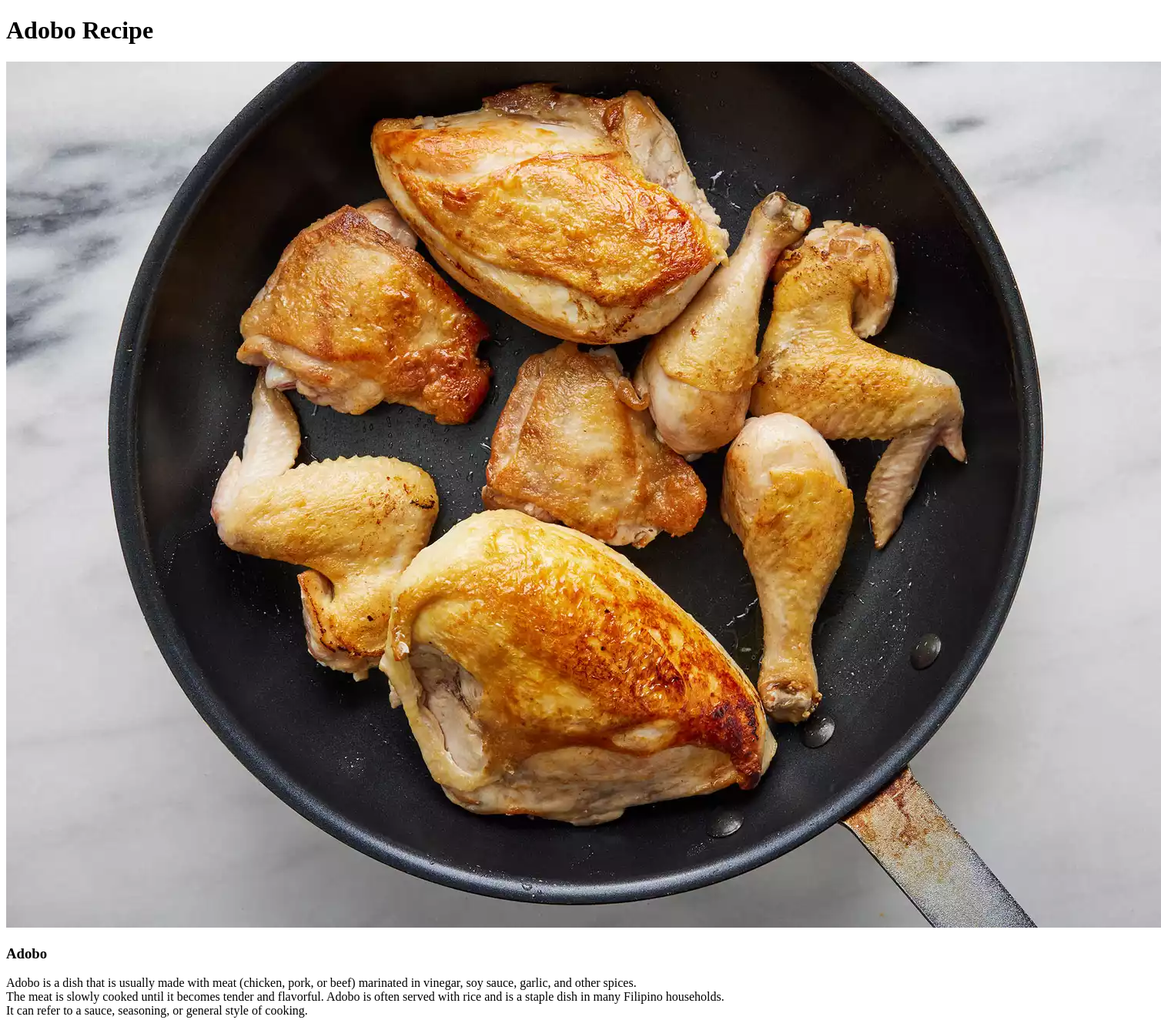
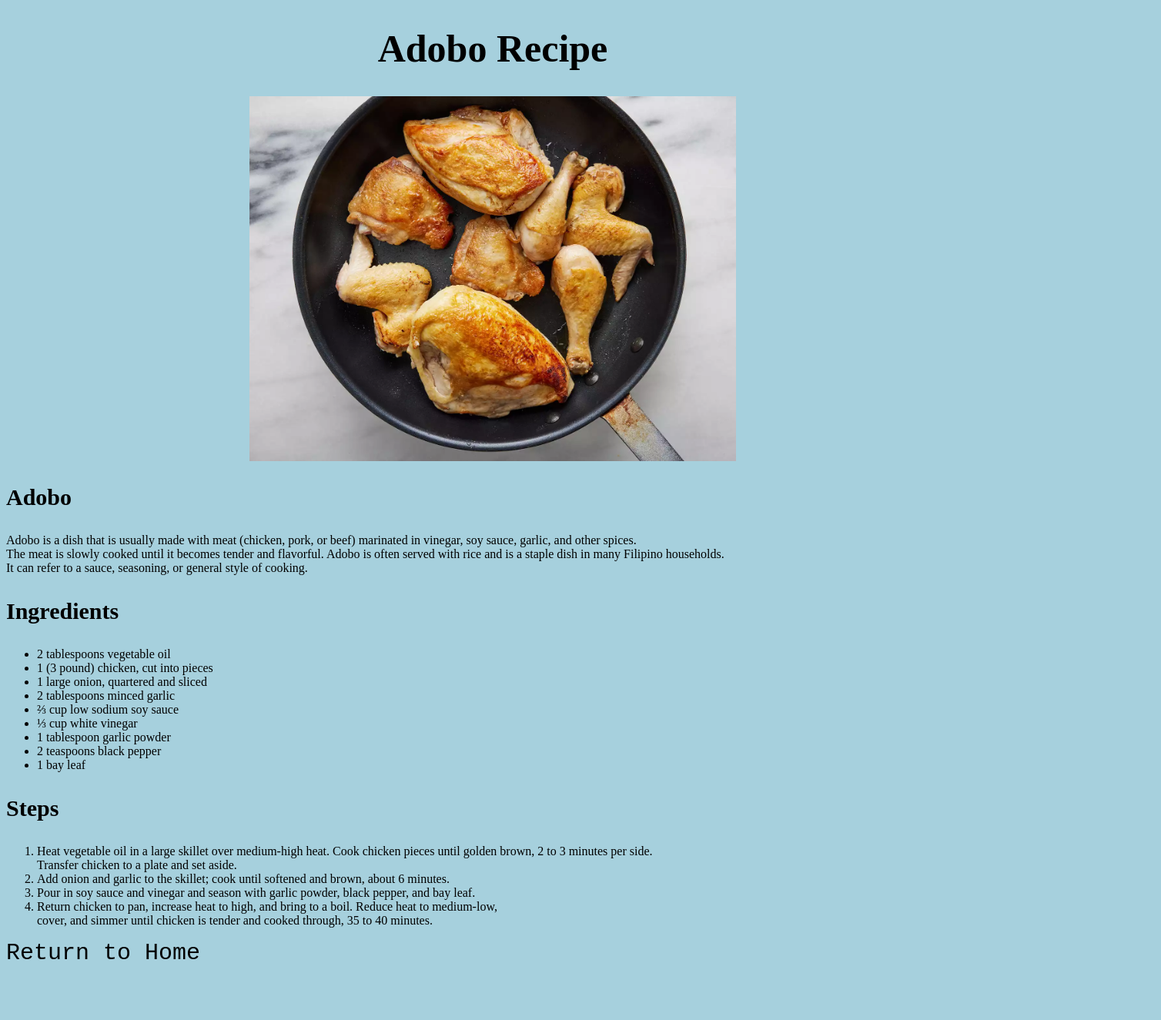
Before and after one commit to Void-Gab/odin-recipes, a plain HTML site: page recipes/adobo.html in a window 1280 px wide. Shown: the top 1325 px of the page at 77% size, 1508 px wide, since content can reach past the window. After the commit the page ends 1263 px from the top, so only its background shows below. Drawn offline with Linux system fonts and the light colour scheme.

Commit message:
Add style to index.html and recipes

```diff
--- a/recipes/adobo.html
+++ b/recipes/adobo.html
@@ -5,6 +5,7 @@
     <meta http-equiv="X-UA-Compatible" content="IE=edge">
     <meta name="viewport" content="width=device-width, initial-scale=1.0">
     <title>Tinola</title>
+    <link rel="stylesheet" href="dish-style.css">
 </head>
 <body>
     <h1>Adobo Recipe</h1>
--- /dev/null
+++ b/recipes/dish-style.css
@@ -0,0 +1,25 @@
+body{
+    background-color: #A6D0DD;
+}
+a{
+    text-decoration: none;
+    color:black;
+    font-size: 30px;
+    font-family: monospace;
+}
+a:hover{
+    color: rgb(238, 139, 139);
+}
+h1{
+    font-size: 50px;
+    text-align: center;
+}
+h3{
+    font-size: 30px;
+}
+img {
+    display: block;
+    margin-left: auto;
+    margin-right: auto;
+    width: 50%;
+  }
--- /dev/null
+++ b/style.css
@@ -0,0 +1,15 @@
+body{
+    background-color: #A6D0DD;
+}
+a{
+    text-decoration: none;
+    color:black;
+    font-size: 30px;
+}
+a:hover{
+    color: rgb(238, 139, 139);
+}
+h1{
+    font-size: 50px;
+    text-align: center;
+}
```
Also changed, not shown: index.html (+1 -0 lines), recipes/kanin.html (+1 -0 lines), recipes/tinola.html (+1 -0 lines).
